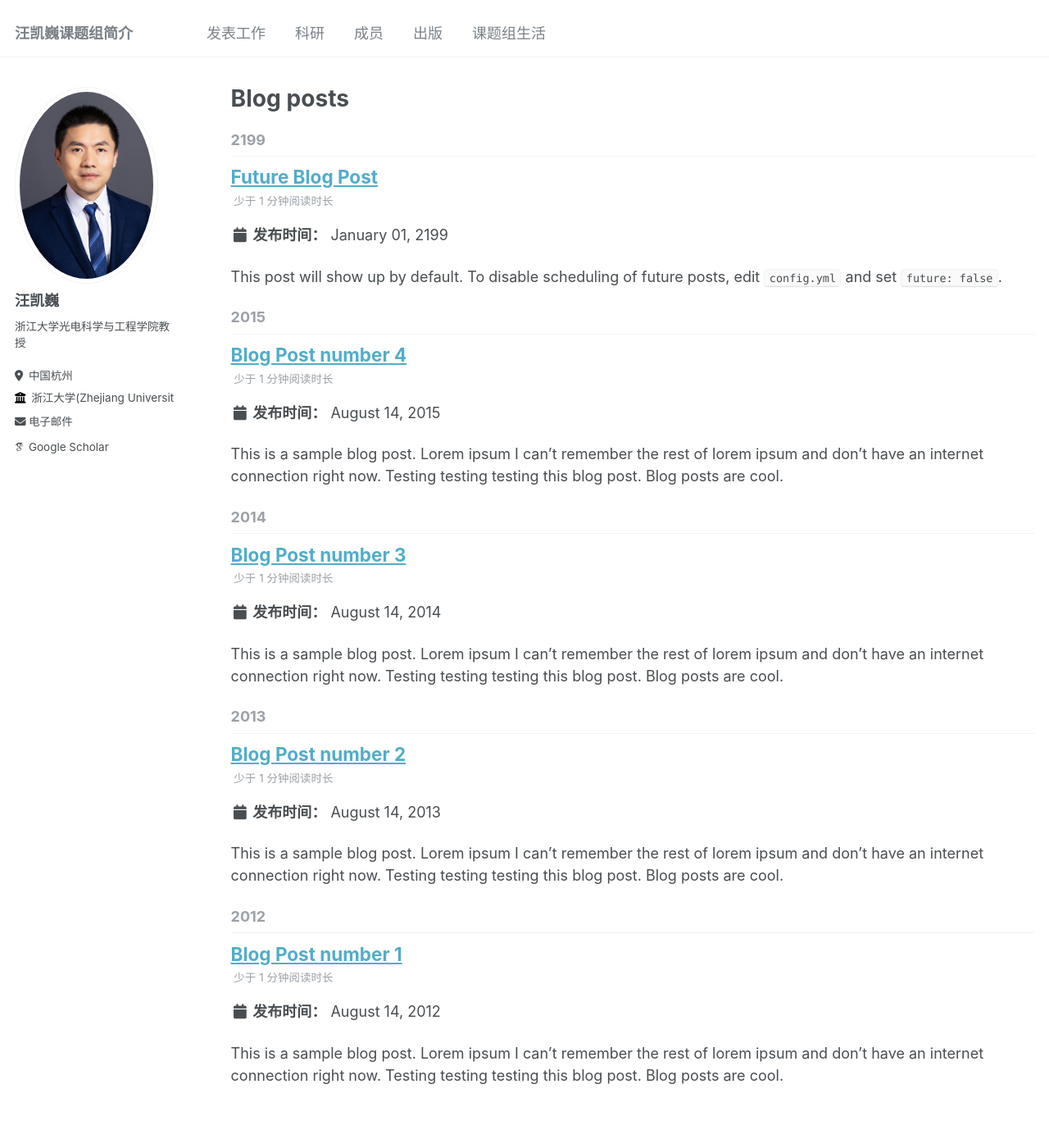
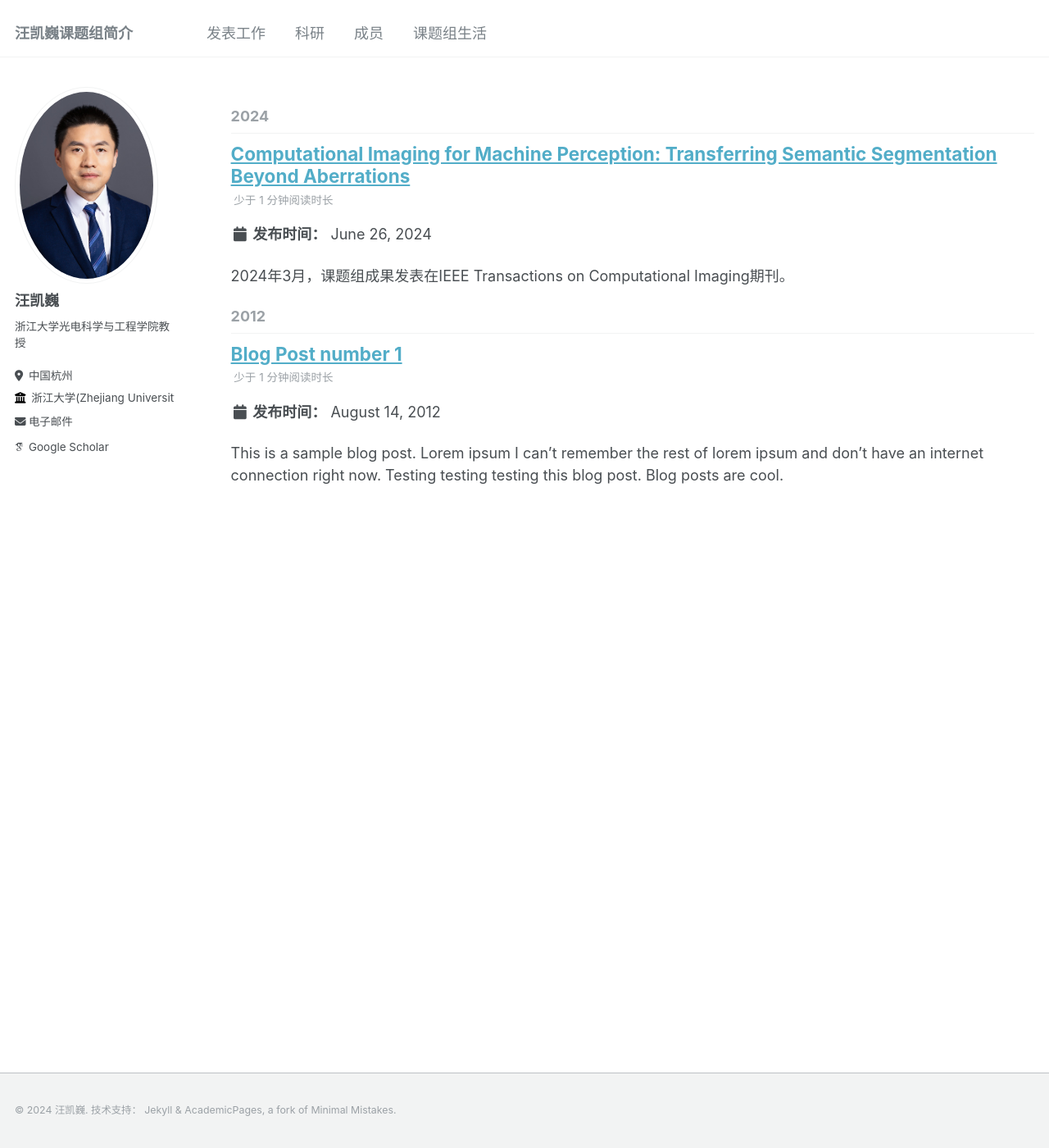
Before and after one commit to ZJUoptlab304/ZJUoptlab304.github.io, a Jekyll site: the page built from _pages/year-archive.html, in a window 1280 px wide and 1400 px high. Shown: the whole window at 82% size. Built offline with Jekyll 4.4.1, drawn with Linux system fonts in a browser that asks for light colours; some web fonts are replaced.

Commit message:
update on 6/26/2024.

```diff
--- a/_config.yml
+++ b/_config.yml
@@ -201,16 +201,16 @@ kramdown:
 # Collections
 collections:
   teaching:
-    output: true
+    output: false
     permalink: /:collection/:path/
   publications:
     output: true
     permalink: /:collection/:path/
   portfolio:
-    output: true
+    output: false
     permalink: /:collection/:path/
   talks:
-    output: true
+    output: false
     permalink: /:collection/:path/
 
 
@@ -281,22 +281,22 @@ sass:
 permalink: /:categories/:title/
 # paginate: 5 # amount of posts to show
 # paginate_path: /page:num/
-timezone: America/Los_Angeles # http://en.wikipedia.org/wiki/List_of_tz_database_time_zones
+timezone: Asia/Shanghai # http://en.wikipedia.org/wiki/List_of_tz_database_time_zones
 
 
 # Plugins
 plugins:
   - jekyll-paginate
-  - jekyll-sitemap
+  # - jekyll-sitemap
   - jekyll-gist
-  # - jekyll-feed
+  - jekyll-feed
   - jekyll-redirect-from
 # mimic GitHub Pages with --safe
 whitelist:
   - jekyll-paginate
-  - jekyll-sitemap
+  # - jekyll-sitemap
   - jekyll-gist
-  # - jekyll-feed
+  - jekyll-feed
   - jemoji
 
 
@@ -310,12 +310,12 @@ whitelist:
 #  - <base_path>/tags/my-awesome-tag/index.html ~> path: /tags/
 #  - <base_path/categories/my-awesome-category/index.html ~> path: /categories/
 #  - <base_path/my-awesome-category/index.html ~> path: /
-category_archive:
-  type: liquid
-  path: /categories/
-tag_archive:
-  type: liquid
-  path: /tags/
+# category_archive:
+#   type: liquid
+#   path: /categories/
+# tag_archive:
+#   type: liquid
+#   path: /tags/
 # https://github.com/jekyll/jekyll-archives
 # jekyll-archives:
 #   enabled:
--- a/_data/navigation.yml
+++ b/_data/navigation.yml
@@ -7,16 +7,14 @@ main:
   #   url: /talks/
 
   - title: "科研"
-    url: /research/
+    url: /year-archive/
 
   - title: "成员"
     url: /team/
 
-  - title: "出版"
-    url: /publications/
-
   - title: "课题组生活"
     url: /beauty-life/
+
 
   # - title: "CV"
   #   url: /cv/
--- a/_includes/footer/custom.html
+++ b/_includes/footer/custom.html
@@ -1,3 +1,3 @@
 <!-- start custom footer snippets -->
-<a href="/sitemap/">Sitemap</a>
+<!-- <a href="/sitemap/">Sitemap</a> -->
 <!-- end custom footer snippets -->
--- a/_pages/year-archive.html
+++ b/_pages/year-archive.html
@@ -1,7 +1,7 @@
 ---
 layout: archive
 permalink: /year-archive/
-title: "Blog posts"
+title: ""
 author_profile: true
 redirect_from:
   - /wordpress/blog-posts/
--- a/_posts/2013-08-14-blog-post-2.md
+++ /dev/null
@@ -1,20 +0,0 @@
----
-title: 'Blog Post number 2'
-date: 2013-08-14
-permalink: /posts/2013/08/blog-post-2/
-tags:
-  - cool posts
-  - category1
-  - category2
----
-
-This is a sample blog post. Lorem ipsum I can't remember the rest of lorem ipsum and don't have an internet connection right now. Testing testing testing this blog post. Blog posts are cool.
-
-Headings are cool
-======
-
-You can have many headings
-======
-
-Aren't headings cool?
-------
--- a/_posts/2014-08-14-blog-post-3.md
+++ /dev/null
@@ -1,20 +0,0 @@
----
-title: 'Blog Post number 3'
-date: 2014-08-14
-permalink: /posts/2014/08/blog-post-3/
-tags:
-  - cool posts
-  - category1
-  - category2
----
-
-This is a sample blog post. Lorem ipsum I can't remember the rest of lorem ipsum and don't have an internet connection right now. Testing testing testing this blog post. Blog posts are cool.
-
-Headings are cool
-======
-
-You can have many headings
-======
-
-Aren't headings cool?
-------
--- /dev/null
+++ b/_posts/2024-06-26-TCI.md
@@ -0,0 +1,18 @@
+---
+title: 'Computational Imaging for Machine Perception: Transferring Semantic Segmentation Beyond Aberrations'
+date: 2024-06-26
+permalink: /posts/2024/06/TCI
+tags:
+  - Computational Imaging
+---
+
+2024年3月，课题组成果发表在IEEE Transactions on Computational Imaging期刊。
+
+## 期刊介绍
+
+IEEE Transactions on Computational Imaging是IEEE旗下计算成像领域权威期刊，SCI二区、JCR一区，2023年影响因子4.2。该期刊在数学-计算数学领域JCR综合排名10/189，在数学-信号处理领域JCR综合排名25/131。
+
+## 论文主要插图
+
+<img src="/images/research/Computational-Imaging-for-Machine-Perception-Transferring Semantic-Segmentation-Beyond-Aberrations/图片1.png" alt="Portfolio" width = 512px>
+<img src="/images/research/Computational-Imaging-for-Machine-Perception-Transferring Semantic-Segmentation-Beyond-Aberrations/图片2.png" alt="Portfolio" width = 512px>
--- a/_posts/2199-01-01-future-post.md
+++ /dev/null
@@ -1,11 +0,0 @@
----
-title: 'Future Blog Post'
-date: 2199-01-01
-permalink: /posts/2012/08/blog-post-4/
-tags:
-  - cool posts
-  - category1
-  - category2
----
-
-This post will show up by default. To disable scheduling of future posts, edit `config.yml` and set `future: false`.
```
Also changed, not shown: _pages/publications.md (+1 -1 lines), _posts/2015-08-14-blog-post-4.md (deleted, +0 -20 lines), images/research/Computational-Imaging-for-Machine-Perception-Transferring Semantic-Segmentation-Beyond-Aberrations/图片1.png (added), images/research/Computational-Imaging-for-Machine-Perception-Transferring Semantic-Segmentation-Beyond-Aberrations/图片2.png (added), 2 other files.
